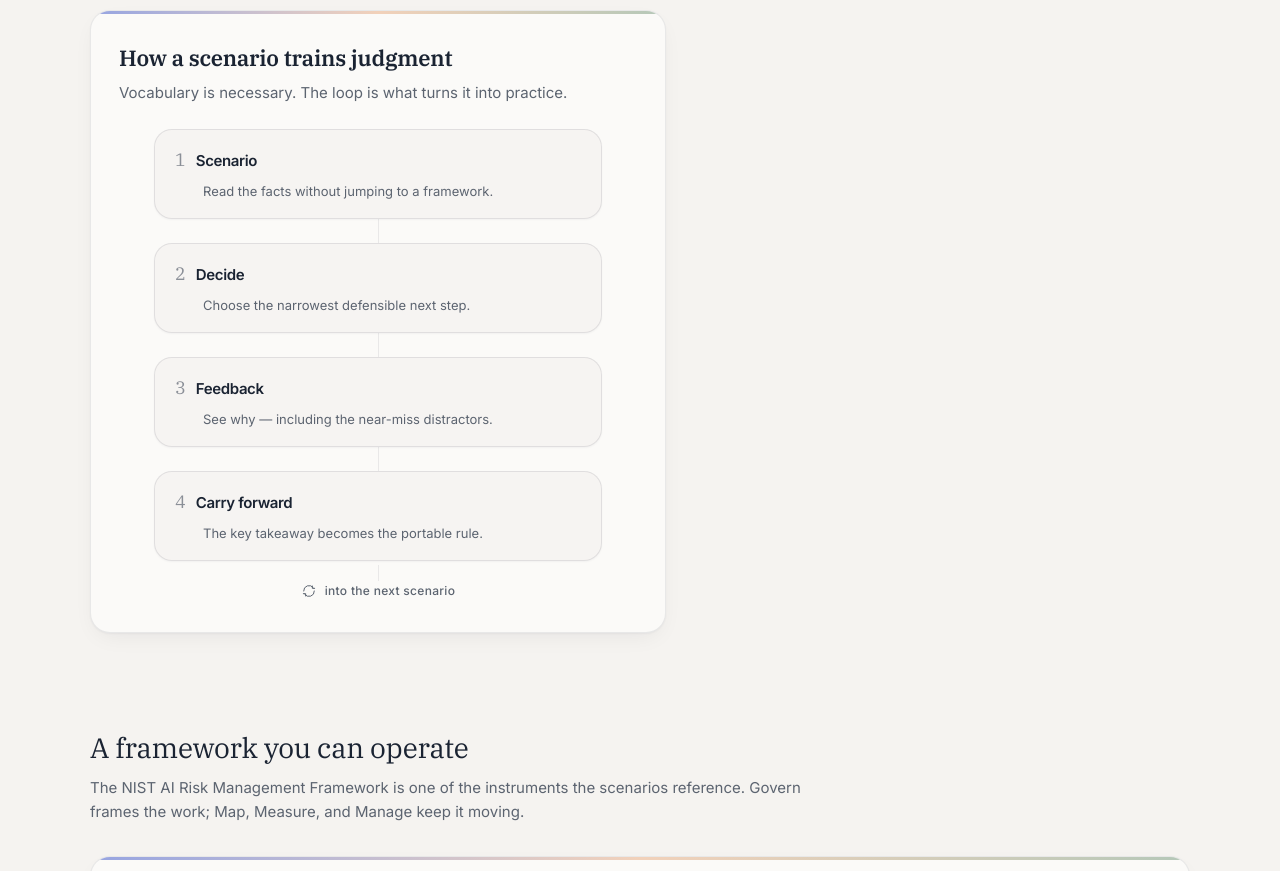
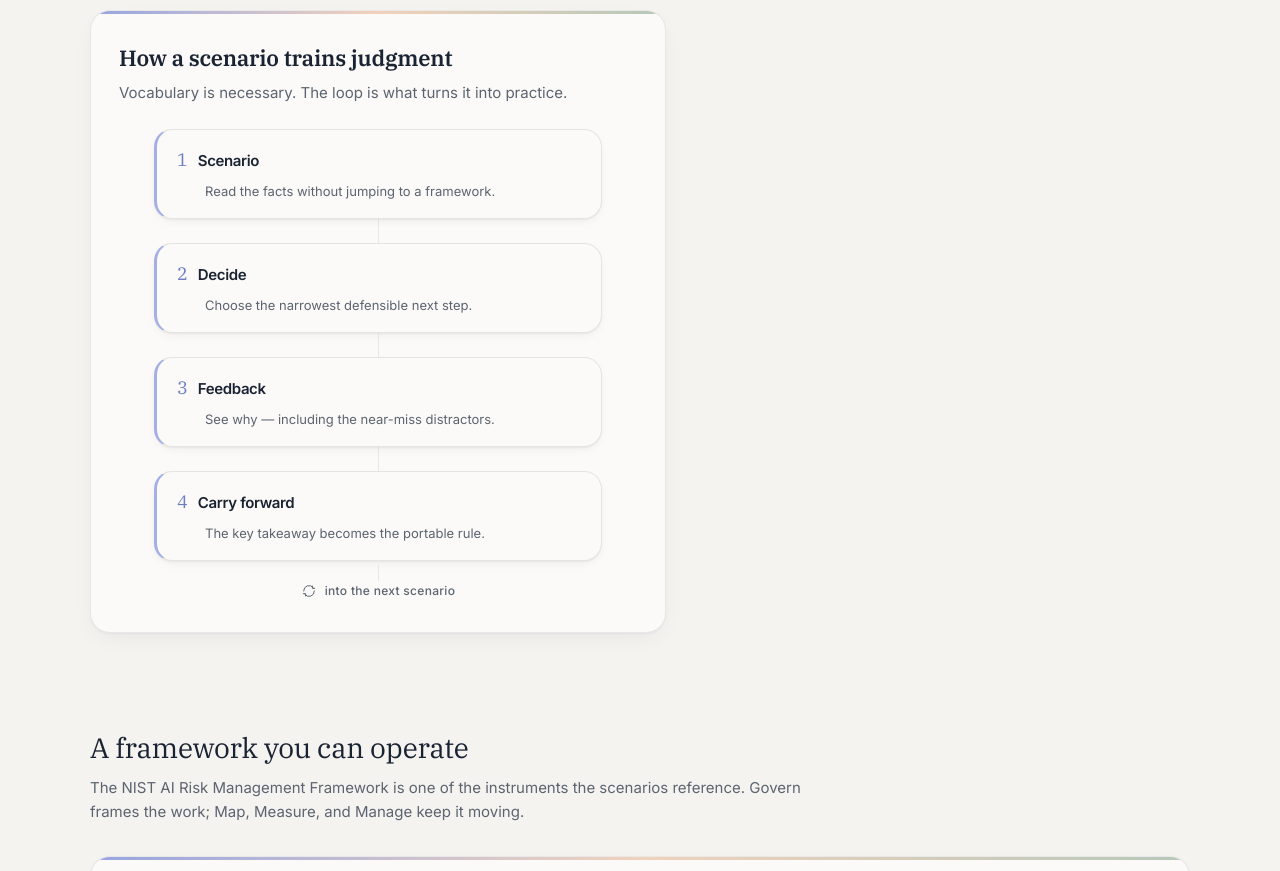
Before and after one commit to thankcheeses/ai-governance-practice, a Next.js app: page / in a window 1280 px wide. Shown: the part 2320-3191 px from the top of the page. Built offline with nearby package versions, Linux system fonts and the light colour scheme; no server answers.

Commit message:
design(visuals): LearningLoop instructional step accents

```diff
--- a/src/components/visuals/learning-loop.tsx
+++ b/src/components/visuals/learning-loop.tsx
@@ -39,12 +39,13 @@ export function LearningLoop({ className }: { className?: string }) {
             {i > 0 ? <FlowRule /> : null}
             <div
               className={cn(
-                "w-full rounded-xl border border-border bg-background/80 px-5 py-4",
-                "shadow-[0_1px_2px_rgb(15_23_42/0.04)]",
+                "w-full rounded-xl border border-border bg-card px-5 py-4",
+                "shadow-[0_1px_2px_rgb(15_23_42/0.05),0_4px_12px_-4px_rgb(15_23_42/0.08)]",
+                "border-l-[3px] border-l-accent/60",
               )}
             >
               <p className="flex items-baseline gap-2.5">
-                <span className="font-serif text-[1.125rem] tabular-nums text-muted-foreground/70">
+                <span className="font-serif text-[1.125rem] tabular-nums text-accent-strong/80">
                   {i + 1}
                 </span>
                 <span className="text-[0.9375rem] font-semibold tracking-tight text-foreground">
```
